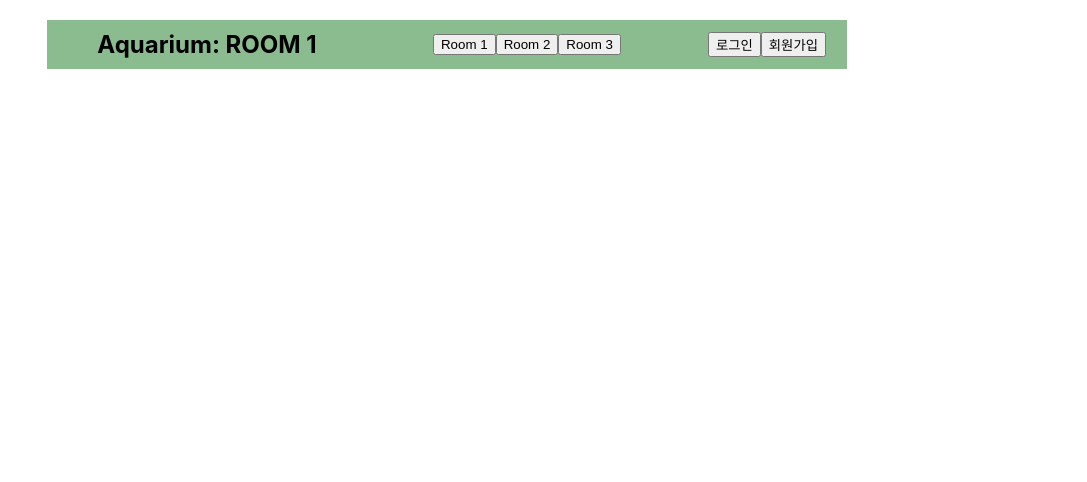
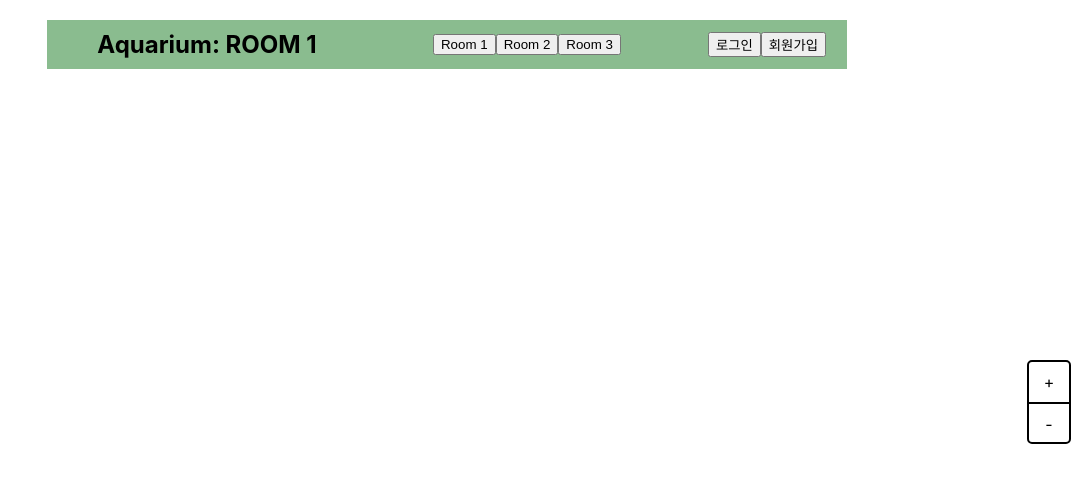
Before and after one commit to JahunSeo/raising-alien-creatures, a React (Create React App) app in the folder client/: page / in a window 1280 px wide. Shown: the top 482 px of the page, without its empty margins (193-1280 px from the left). Built offline with nearby package versions, Linux system fonts and the light colour scheme; no server answers.

Commit message:
[johnny] add FieldCtrl

```diff
--- /dev/null
+++ b/client/src/pages/MultiAquarium/FieldCtrl/index.js
@@ -0,0 +1,14 @@
+import React from "react";
+import styles from "./index.module.css";
+
+import classNames from "classnames/bind";
+const cx = classNames.bind(styles);
+
+export default function FieldCtrl(props) {
+  return (
+    <div className={styles.body}>
+      <div className={cx("btn", "btn--zoomin")}>+</div>
+      <div className={cx("btn", "btn--zoomout")}>-</div>
+    </div>
+  );
+}
--- /dev/null
+++ b/client/src/pages/MultiAquarium/FieldCtrl/index.module.css
@@ -0,0 +1,23 @@
+.body {
+  border: 2px solid black;
+  width: 100%;
+  height: 100%;
+  background-color: #ffffff;
+
+  border-radius: 5px;
+}
+
+.btn {
+  width: 40px;
+  height: 40px;
+
+  display: flex;
+  align-items: center;
+  justify-content: center;
+
+  cursor: pointer;
+}
+
+.btn--zoomin {
+  border-bottom: 2px solid black;
+}
--- a/client/src/pages/MultiAquarium/index.js
+++ b/client/src/pages/MultiAquarium/index.js
@@ -1,6 +1,7 @@
 import React, { useState, useEffect } from "react";
 
 import Header from "./Header";
+import FieldCtrl from "./FieldCtrl";
 import MultiField from "./MultiField";
 import * as api from "../../apis";
 import * as socket from "../../apis/socket";
@@ -24,7 +25,6 @@ export default function MultiAquarium() {
         console.log(data);
         setTestNum(Math.round(data.body * 10000) / 10000);
       };
-
       fetchData();
     } catch (err) {
       console.error(err);
@@ -57,6 +57,9 @@ export default function MultiAquarium() {
       <section className={styles.SecHead}>
         <Header rooms={rooms} roomId={roomId} setRoomId={setRoomId} />
       </section>
+      <section className={styles.SecFieldCtrl}>
+        <FieldCtrl />
+      </section>
       <section className={styles.SecField}>
         <MultiField
           seed={testNum}
--- a/client/src/pages/MultiAquarium/index.module.css
+++ b/client/src/pages/MultiAquarium/index.module.css
@@ -27,6 +27,15 @@
   background-color: rgba(23, 123, 32, 0.5);
 }
 
+.SecFieldCtrl {
+  width: 40px;
+  height: 80px;
+
+  position: absolute;
+  right: 20px;
+  z-index: 6;
+}
+
 .SecField {
   /* position: fixed;
     left: 0;
```
